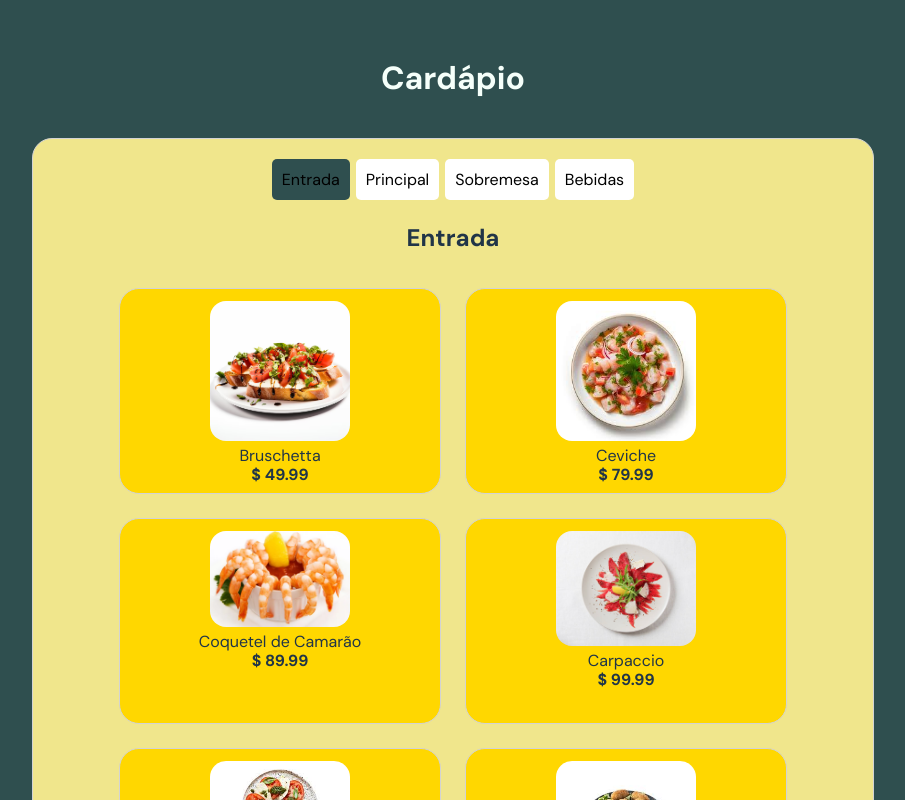
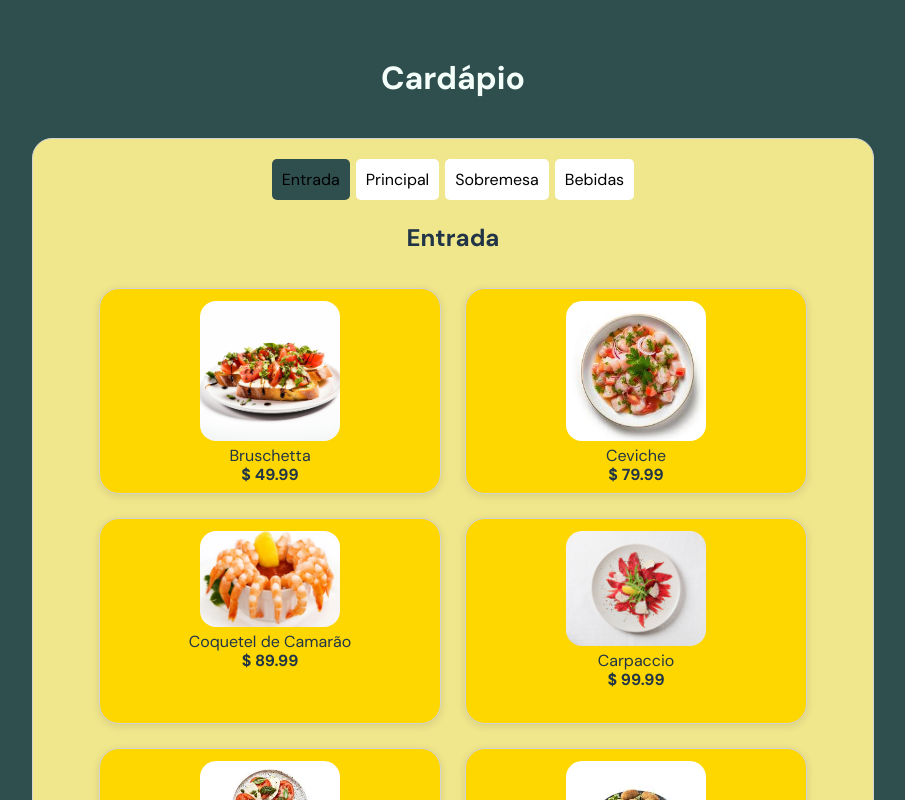
Before and after one commit to Victorios20/cardapio-react, a React (Vite) app: page / in a window 1280 px wide. Shown: the top 800 px of the page, without its empty margins (187-1092 px from the left). Built offline with nearby package versions, Linux system fonts and the light colour scheme.

Commit message:
sombras e animações

```diff
--- a/src/App.scss
+++ b/src/App.scss
@@ -56,6 +56,8 @@ main > section.items {
 
 }
 
+
+
 section.items .product {
   background-color: $detail-color;
   width: 40%;
@@ -65,10 +67,11 @@ section.items .product {
   border-radius: 20px;
   height: 180px; //altura fixa, alterar.
   overflow: hidden;
-  transition: height 0.3s ease-in-out;
   padding-top: 12px;
   padding-bottom: 12px;
+
 }
+
 
 section.items .product.selected {
   height: auto;
@@ -78,6 +81,7 @@ section.items .product.selected {
 section.items .photo img {
   max-width: 140px;
   border-radius: 1rem;
+
 }
 
 section.items .description {
@@ -151,6 +155,12 @@ section.summary table tbody tr:last-of-type th {
   padding: 10px 0;
 }
 
+section.items .product.selected {
+  border: 3px solid  #000000; ;
+
+}
+
+
 
 @media (max-width: 431px) {
   section.items .product {
@@ -179,8 +189,39 @@ section.summary table tbody tr:last-of-type th {
   section.items .product {
     width: 40%;
   }
+
+  section.items .product.selected {
+    border: 3px solid  #2F4F4F; ;
+
+  }
+
 }
 
 
 
-////////////////////////////////////////////MENU////////////////////////////////
+/////////////animação
+.product {
+  cursor: pointer;
+  border: 1px solid #ccc;
+  margin: 10px;
+  padding: 10px;
+  transition: all 0.3s ease;
+  box-shadow: 0 2px 8px rgba(0, 0, 0, 0.1); /* sombra suave */
+}
+.product:hover {
+  box-shadow: 0 4px 12px rgba(0, 0, 0, 0.4); /* sombra mais forte ao passar o mouse */
+}
+.selected {
+  box-shadow: 0 4px 16px rgba(0, 0, 0, 0.3); /* sombra mais profunda quando selecionado */
+}
+
+
+.quantity-area {
+  max-height: 0;
+  overflow: hidden;
+  transition: max-height 0.5s ease;
+}
+
+.product.selected .quantity-area {
+  max-height: 200px; /* ajuste para o tamanho necessário */
+}
```
